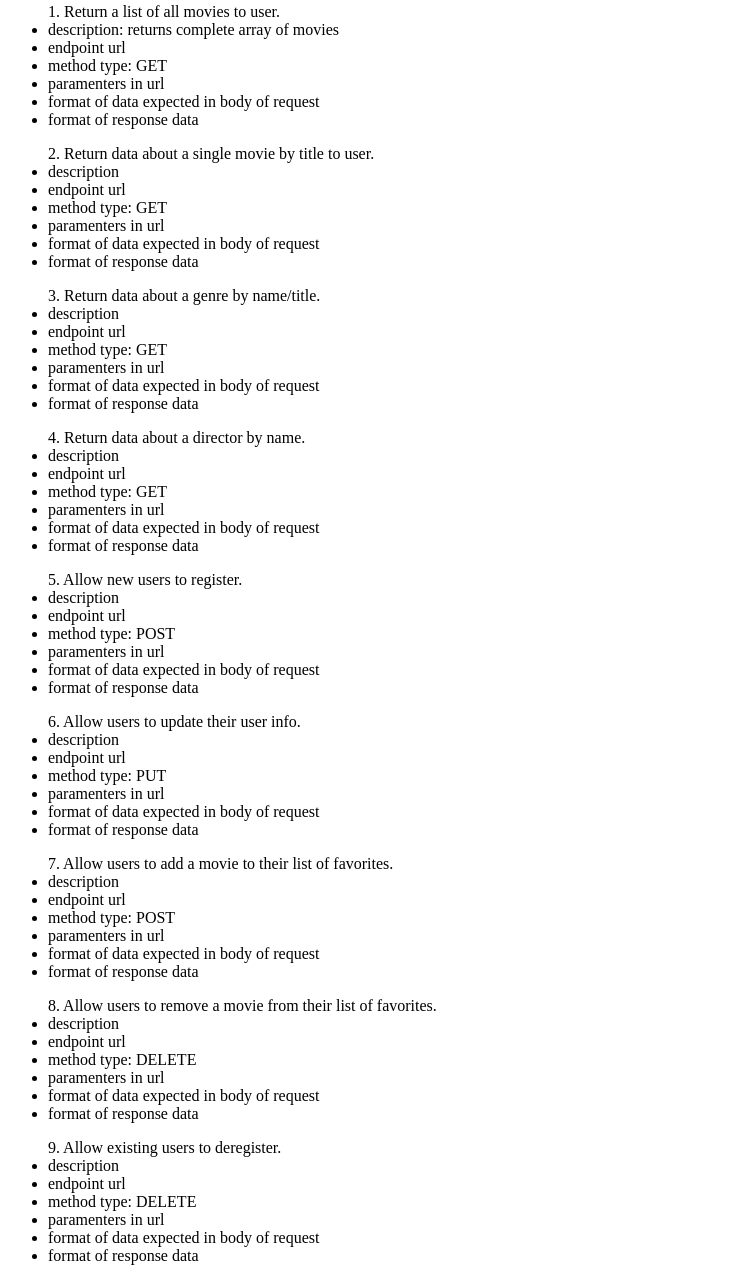
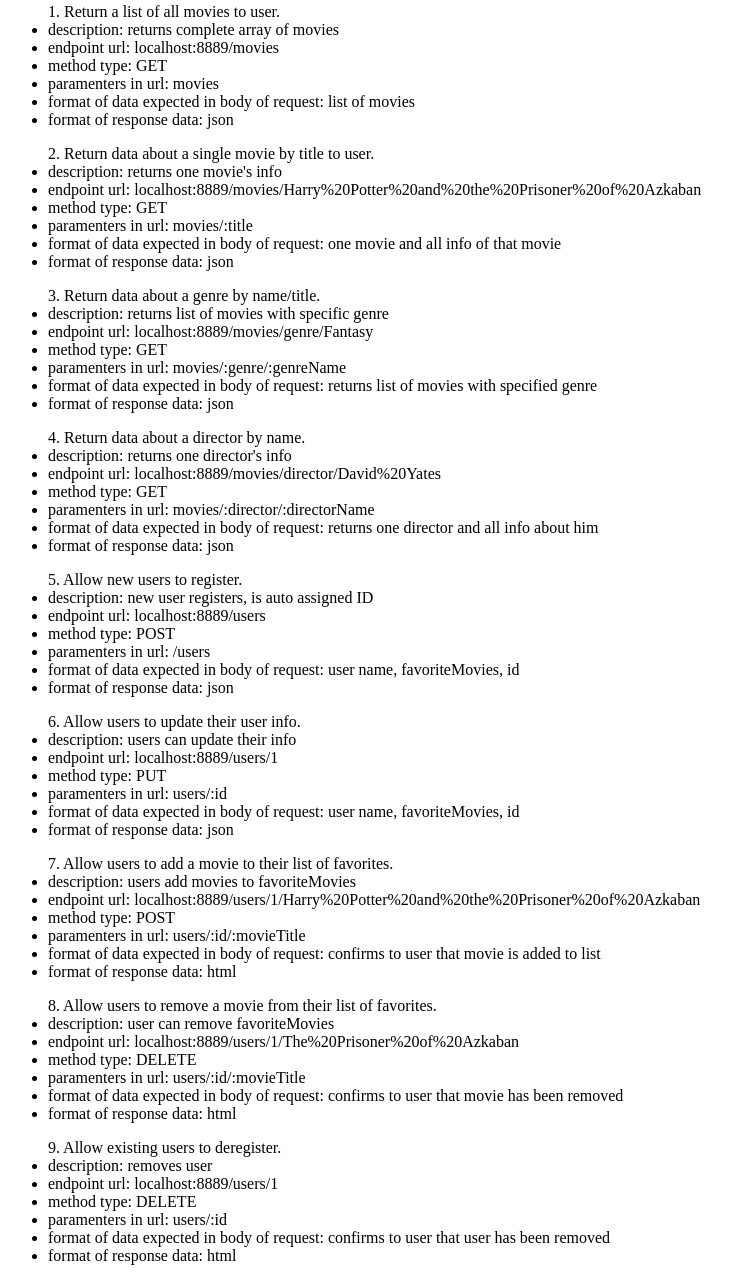
Before and after one commit to leanneduyck/MyMovies-Server, a website: page public/documentation.html in a window 1280 px wide. Shown: the part 81-1362 px from the top of the page, without its empty margins (0-732 px from the left). Drawn offline with Linux system fonts and the light colour scheme.

Commit message:
tested all endpoints in Postman, documented in documentation.html

```diff
--- a/public/documentation.html
+++ b/public/documentation.html
@@ -19,83 +19,115 @@
     <ul>
       1. Return a list of all movies to user.
       <li>description: returns complete array of movies</li>
-      <li>endpoint url</li>
+      <li>endpoint url: localhost:8889/movies</li>
       <li>method type: GET</li>
-      <li>paramenters in url</li>
-      <li>format of data expected in body of request</li>
-      <li>format of response data</li>
+      <li>paramenters in url: movies</li>
+      <li>format of data expected in body of request: list of movies</li>
+      <li>format of response data: json</li>
     </ul>
     <ul>
       2. Return data about a single movie by title to user.
-      <li>description</li>
-      <li>endpoint url</li>
+      <li>description: returns one movie's info</li>
+      <li>
+        endpoint url:
+        localhost:8889/movies/Harry%20Potter%20and%20the%20Prisoner%20of%20Azkaban
+      </li>
       <li>method type: GET</li>
-      <li>paramenters in url</li>
-      <li>format of data expected in body of request</li>
-      <li>format of response data</li>
+      <li>paramenters in url: movies/:title</li>
+      <li>
+        format of data expected in body of request: one movie and all info of
+        that movie
+      </li>
+      <li>format of response data: json</li>
     </ul>
     <ul>
       3. Return data about a genre by name/title.
-      <li>description</li>
-      <li>endpoint url</li>
+      <li>description: returns list of movies with specific genre</li>
+      <li>endpoint url: localhost:8889/movies/genre/Fantasy</li>
       <li>method type: GET</li>
-      <li>paramenters in url</li>
-      <li>format of data expected in body of request</li>
-      <li>format of response data</li>
+      <li>paramenters in url: movies/:genre/:genreName</li>
+      <li>
+        format of data expected in body of request: returns list of movies with
+        specified genre
+      </li>
+      <li>format of response data: json</li>
     </ul>
     <ul>
       4. Return data about a director by name.
-      <li>description</li>
-      <li>endpoint url</li>
+      <li>description: returns one director's info</li>
+      <li>endpoint url: localhost:8889/movies/director/David%20Yates</li>
       <li>method type: GET</li>
-      <li>paramenters in url</li>
-      <li>format of data expected in body of request</li>
-      <li>format of response data</li>
+      <li>paramenters in url: movies/:director/:directorName</li>
+      <li>
+        format of data expected in body of request: returns one director and all
+        info about him
+      </li>
+      <li>format of response data: json</li>
     </ul>
     <ul>
       5. Allow new users to register.
-      <li>description</li>
-      <li>endpoint url</li>
+      <li>description: new user registers, is auto assigned ID</li>
+      <li>endpoint url: localhost:8889/users</li>
       <li>method type: POST</li>
-      <li>paramenters in url</li>
-      <li>format of data expected in body of request</li>
-      <li>format of response data</li>
+      <li>paramenters in url: /users</li>
+      <li>
+        format of data expected in body of request: user name, favoriteMovies,
+        id
+      </li>
+      <li>format of response data: json</li>
     </ul>
     <ul>
       6. Allow users to update their user info.
-      <li>description</li>
-      <li>endpoint url</li>
+      <li>description: users can update their info</li>
+      <li>endpoint url: localhost:8889/users/1</li>
       <li>method type: PUT</li>
-      <li>paramenters in url</li>
-      <li>format of data expected in body of request</li>
-      <li>format of response data</li>
+      <li>paramenters in url: users/:id</li>
+      <li>
+        format of data expected in body of request: user name, favoriteMovies,
+        id
+      </li>
+      <li>format of response data: json</li>
     </ul>
     <ul>
       7. Allow users to add a movie to their list of favorites.
-      <li>description</li>
-      <li>endpoint url</li>
+      <li>description: users add movies to favoriteMovies</li>
+      <li>
+        endpoint url:
+        localhost:8889/users/1/Harry%20Potter%20and%20the%20Prisoner%20of%20Azkaban
+      </li>
       <li>method type: POST</li>
-      <li>paramenters in url</li>
-      <li>format of data expected in body of request</li>
-      <li>format of response data</li>
+      <li>paramenters in url: users/:id/:movieTitle</li>
+      <li>
+        format of data expected in body of request: confirms to user that movie
+        is added to list
+      </li>
+      <li>format of response data: html</li>
     </ul>
     <ul>
       8. Allow users to remove a movie from their list of favorites.
-      <li>description</li>
-      <li>endpoint url</li>
+      <li>description: user can remove favoriteMovies</li>
+      <li>
+        endpoint url: localhost:8889/users/1/The%20Prisoner%20of%20Azkaban
+      </li>
       <li>method type: DELETE</li>
-      <li>paramenters in url</li>
-      <li>format of data expected in body of request</li>
-      <li>format of response data</li>
+      <li>paramenters in url: users/:id/:movieTitle</li>
+      <li>
+        format of data expected in body of request: confirms to user that movie
+        has been removed
+      </li>
+      <li>format of response data: html</li>
     </ul>
     <ul>
       9. Allow existing users to deregister.
-      <li>description</li>
-      <li>endpoint url</li>
+      <li>description: removes user</li>
+      <li>endpoint url: localhost:8889/users/1</li>
       <li>method type: DELETE</li>
-      <li>paramenters in url</li>
-      <li>format of data expected in body of request</li>
-      <li>format of response data</li>
+      <li>paramenters in url: users/:id</li>
+      <li>
+        format of data expected in body of request: confirms to user that user
+        has been removed
+      </li>
+      <li>format of response data: html</li>
     </ul>
   </body>
 </html>
```
Also changed, not shown: server.js (+6 -7 lines).
